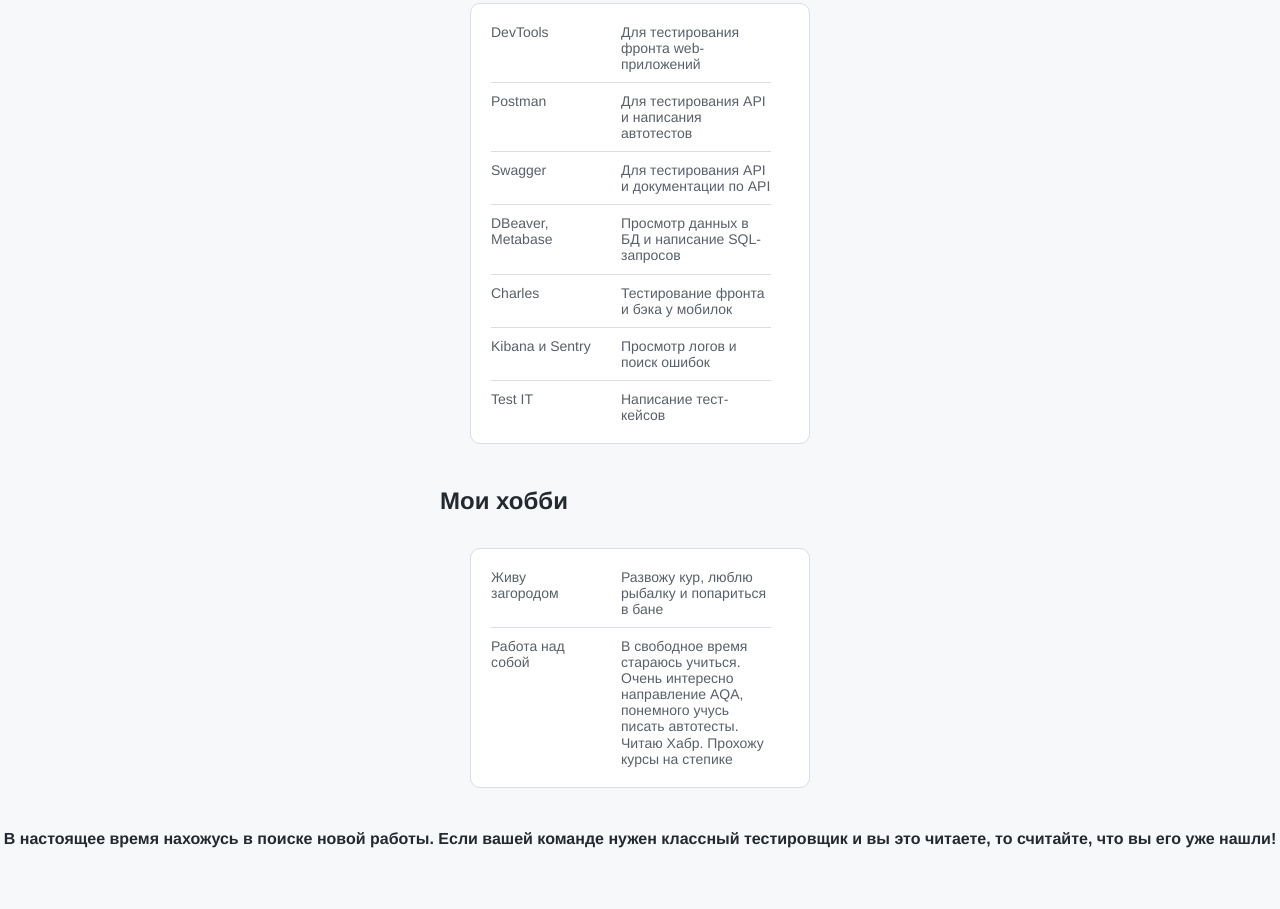
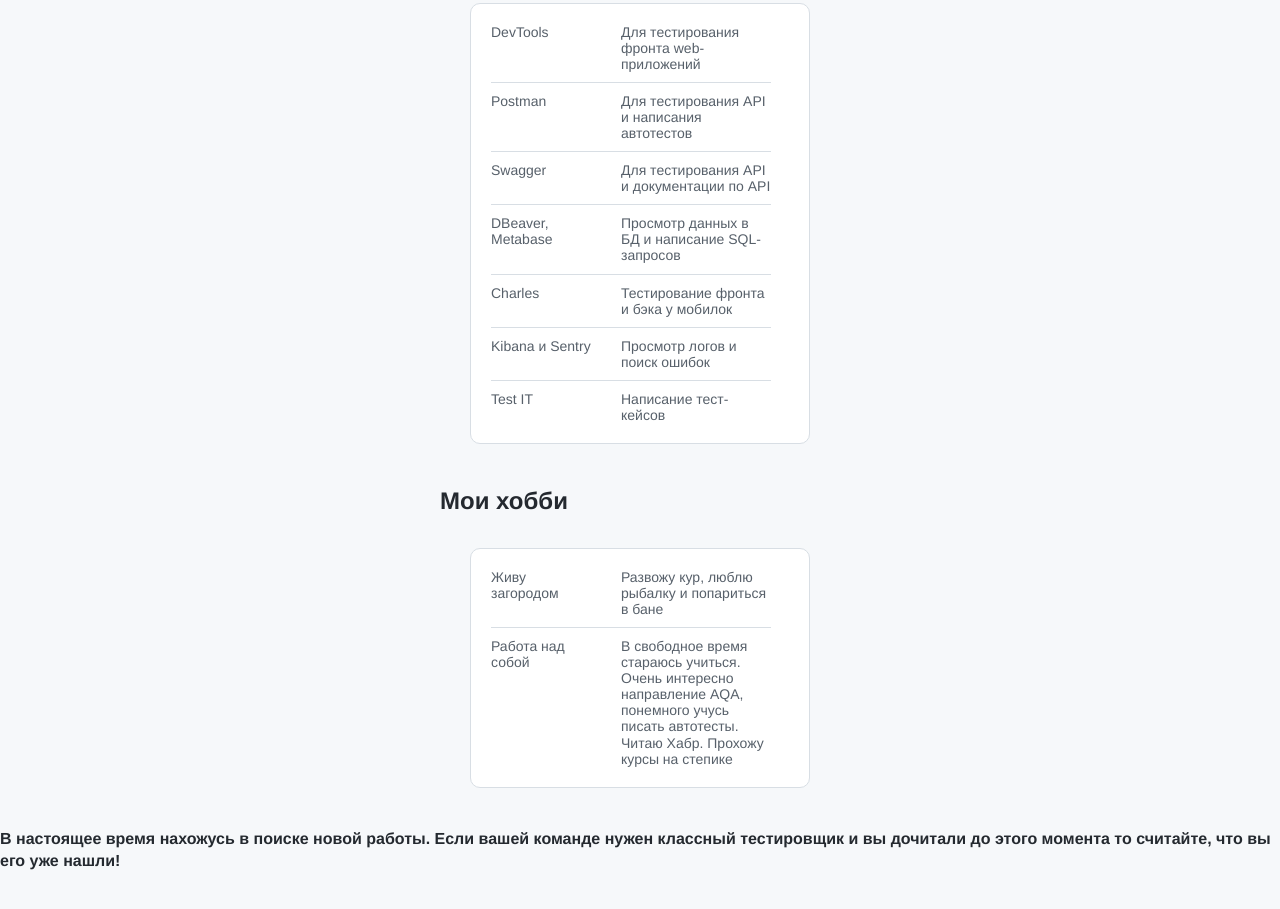
Before and after one commit to ArtemLihanov/ArtemLihanov.github.io, a plain HTML site: page index.html in a window 1280 px wide. Shown: the part 948-1857 px from the top of the page. Drawn offline with Linux system fonts and the light colour scheme.

Commit message:
Add files via upload

```diff
--- a/index.html
+++ b/index.html
@@ -94,7 +94,7 @@
       </section>
     </main>
     <footer>
-      <h3 class="header__subtitle">В настоящее время нахожусь в поиске новой работы. Если вашей команде нужен классный тестировщик и вы это читаете, то считайте, что вы его уже нашли!</h3>
+      <h3 class="header__subtitle">В настоящее время нахожусь в поиске новой работы. Если вашей команде нужен классный тестировщик и вы дочитали до этого момента то считайте, что вы его уже нашли! </h3>
     </footer>
     <script type="text/javascript" src="js.js"></script>
   </body>
```
